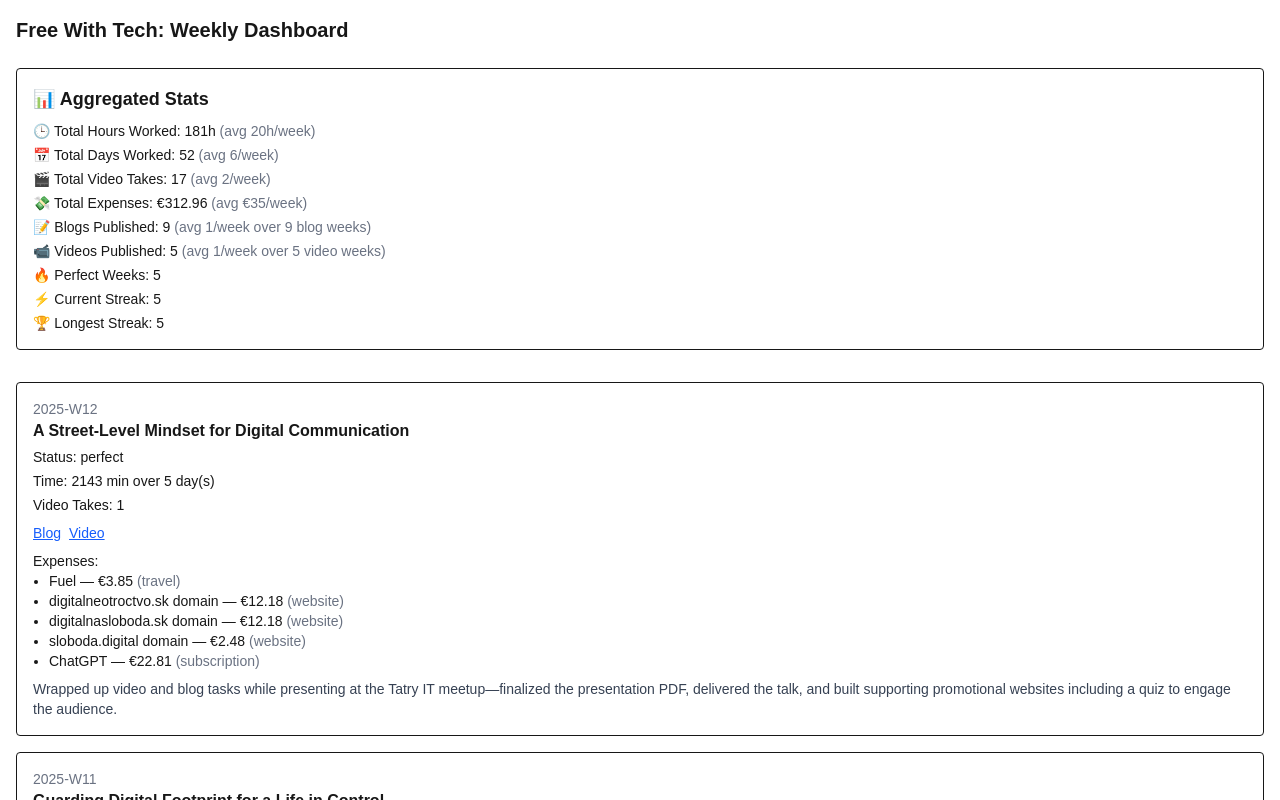
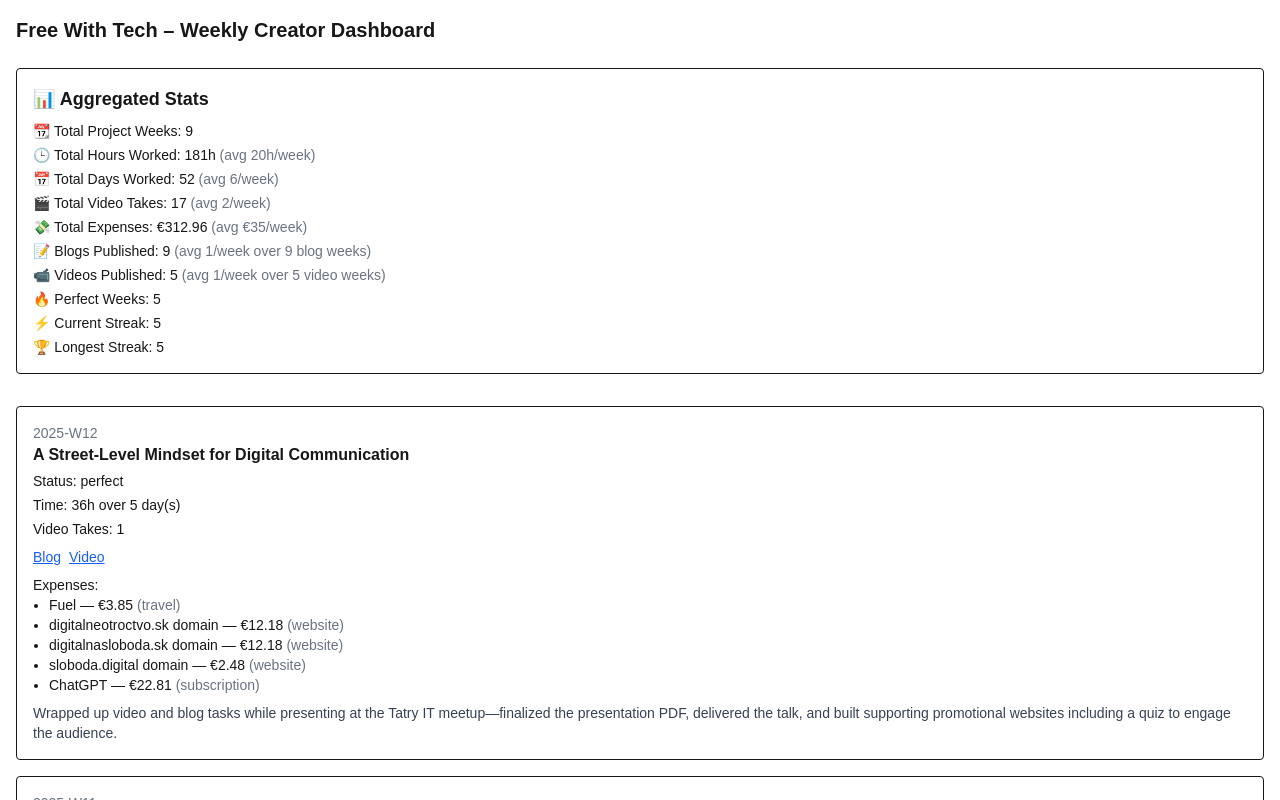
Before and after one commit to sampittko/creator-dashboard, a Next.js app: page / in a window 1280 px wide. Shown: the top 800 px of the page. Built offline with nearby package versions, Linux system fonts and the light colour scheme.

Commit message:
feat: improves dash

```diff
--- a/app/page.tsx
+++ b/app/page.tsx
@@ -1,7 +1,7 @@
 import data from "@/data/weeks.json";
 import { WeeklyEntry } from "@/types";
 import { getAggregatedStats } from "@/lib/stats";
-import { averagePer, getActiveWeeksCount, getActiveWeeksSinceFirstContent } from "@/lib/stats-helpers";
+import { averagePer, getActiveWeeksCount, getActiveWeeksSinceFirstContent, getTotalProjectWeeks } from "@/lib/stats-helpers";
 
 export const metadata = {
   title: "Free With Tech – Weekly Creator Dashboard",
@@ -14,6 +14,8 @@ export default function DashboardPage() {
   const stats = getAggregatedStats();
 
   const totalHoursWorked = Math.round(stats.totalMinutesWorked / 60);
+
+  const totalProjectWeeks = getTotalProjectWeeks();
 
   const blogWeeks = getActiveWeeksSinceFirstContent("blog");
   const videoWeeks = getActiveWeeksSinceFirstContent("video");
@@ -29,12 +31,16 @@ export default function DashboardPage() {
 
   return (
     <main className="p-4">
-      <h1 className="text-xl font-bold mb-6">Free With Tech: Weekly Dashboard</h1>
+      <h1 className="text-xl font-bold mb-6">Free With Tech – Weekly Creator Dashboard</h1>
 
       {/* Aggregated Stats */}
       <section className="mb-8 border rounded p-4">
         <h2 className="text-lg font-semibold mb-2">📊 Aggregated Stats</h2>
         <ul className="text-sm space-y-1">
+          <li>
+            📆 Total Project Weeks: {totalProjectWeeks}
+          </li>
+
           <li>
             🕒 Total Hours Worked: {totalHoursWorked}h
             <span className="text-gray-500"> (avg {avg.hoursWorked}h/week)</span>
@@ -81,7 +87,10 @@ export default function DashboardPage() {
             </div>
 
             <div className="text-sm mt-1">
-              <span className="font-medium">Time:</span> {week.time.minutesWorked} min over {week.time.daysWorked} day(s)
+              <div className="text-sm mt-1">
+                <span className="font-medium">Time:</span> {Math.round(week.time.minutesWorked / 60)}h over {week.time.daysWorked} day(s)
+              </div>
+
             </div>
 
             <div className="text-sm mt-1">
--- a/lib/stats-helpers.ts
+++ b/lib/stats-helpers.ts
@@ -15,3 +15,7 @@ export function getActiveWeeksSinceFirstContent(type: "blog" | "video"): number
 export function averagePer(total: number, count: number): number {
   return count > 0 ? Math.round(total / count) : 0;
 }
+
+export function getTotalProjectWeeks(): number {
+  return weeks.filter((w) => w.weekStatus !== "not_started").length;
+}
```
